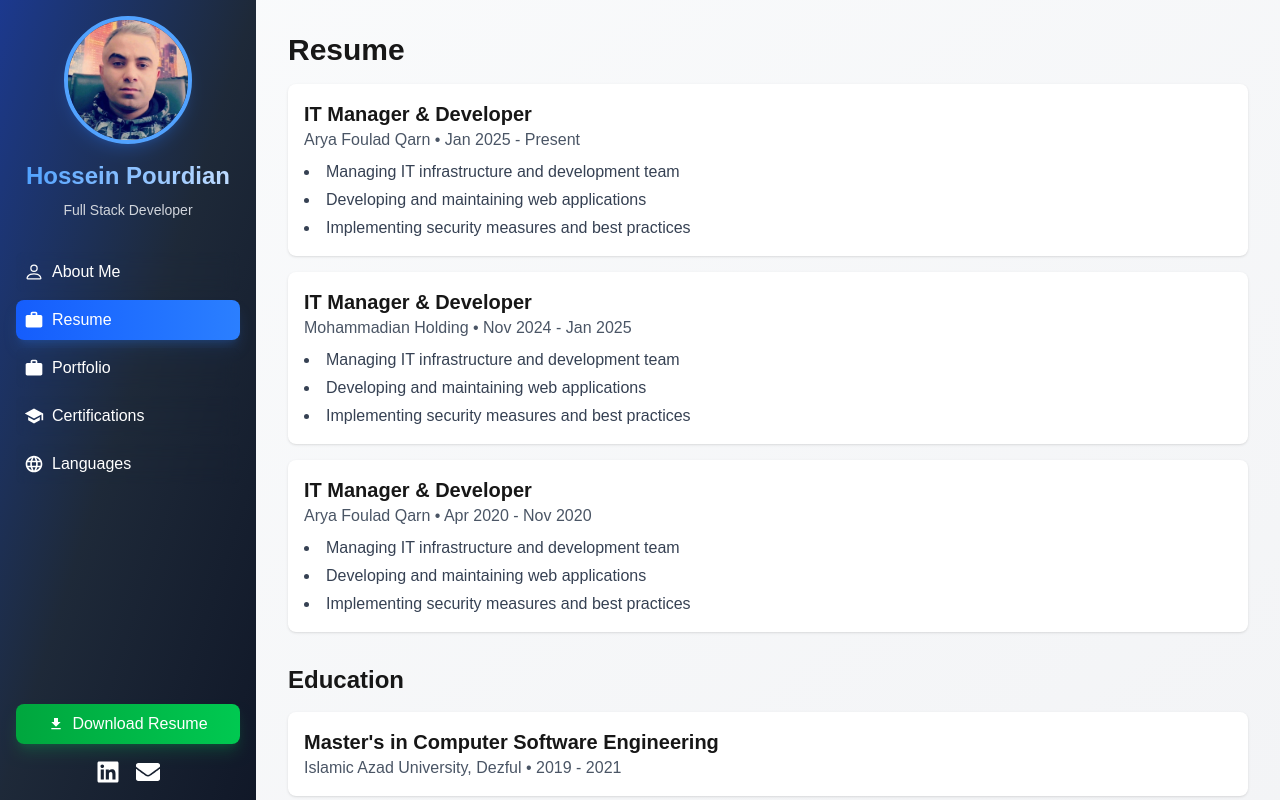
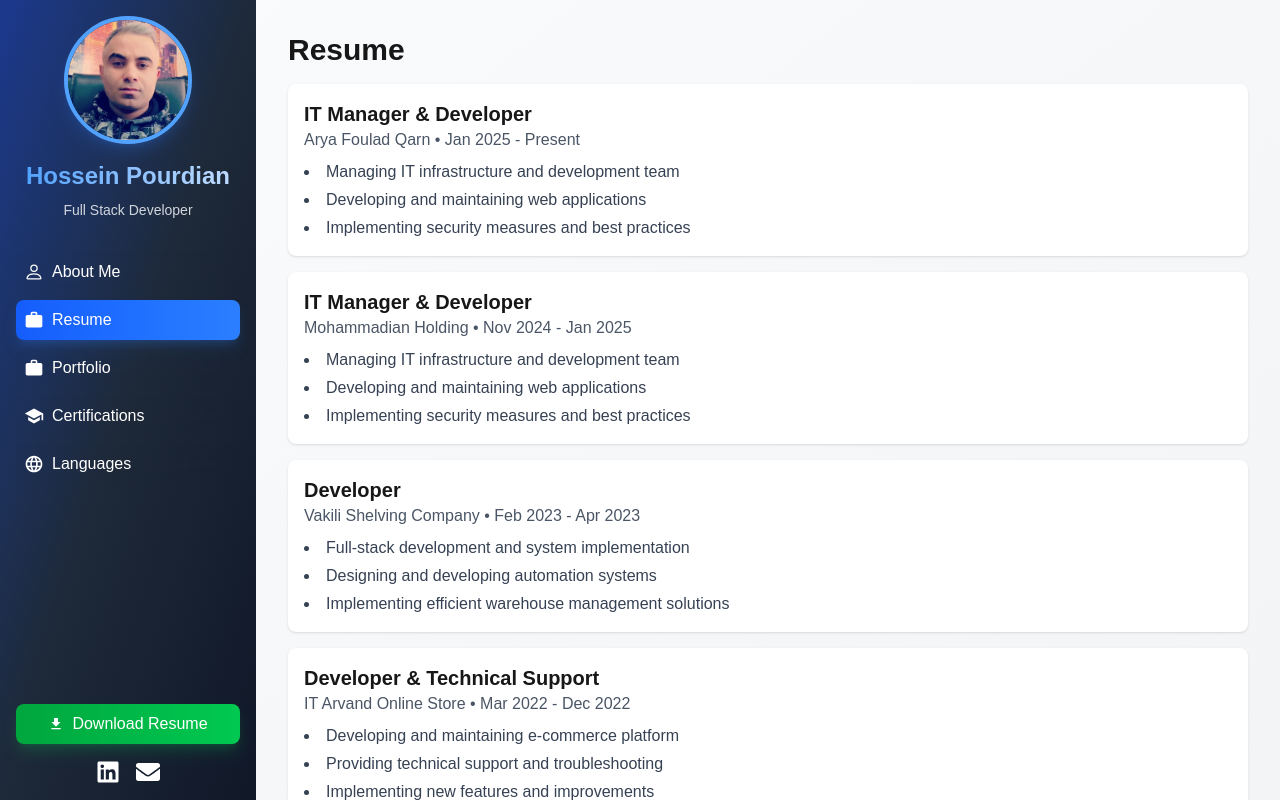
Before and after one commit to bitnevis8/pourdian, a Next.js app: page / in a window 1280 px wide. Both pictures are taken after a click on the button "Resume". Built offline with nearby package versions, Linux system fonts and the light colour scheme.

Commit message:
optimize

```diff
--- a/app/components/SidebarContent.jsx
+++ b/app/components/SidebarContent.jsx
@@ -94,12 +94,39 @@ export const ResumeContent = () => (
         </ul>
       </div>
       <div className="bg-white p-4 rounded-lg shadow">
-        <h3 className="text-xl font-semibold">IT Manager & Developer</h3>
-        <p className="text-gray-600">Arya Foulad Qarn • Apr 2020 - Nov 2020</p>
+        <h3 className="text-xl font-semibold">Developer</h3>
+        <p className="text-gray-600">Vakili Shelving Company • Feb 2023 - Apr 2023</p>
         <ul className="list-disc list-inside mt-2 text-gray-700 space-y-1">
-          <li>Managing IT infrastructure and development team</li>
-          <li>Developing and maintaining web applications</li>
-          <li>Implementing security measures and best practices</li>
+          <li>Full-stack development and system implementation</li>
+          <li>Designing and developing automation systems</li>
+          <li>Implementing efficient warehouse management solutions</li>
+        </ul>
+      </div>
+      <div className="bg-white p-4 rounded-lg shadow">
+        <h3 className="text-xl font-semibold">Developer & Technical Support</h3>
+        <p className="text-gray-600">IT Arvand Online Store • Mar 2022 - Dec 2022</p>
+        <ul className="list-disc list-inside mt-2 text-gray-700 space-y-1">
+          <li>Developing and maintaining e-commerce platform</li>
+          <li>Providing technical support and troubleshooting</li>
+          <li>Implementing new features and improvements</li>
+        </ul>
+      </div>
+      <div className="bg-white p-4 rounded-lg shadow">
+        <h3 className="text-xl font-semibold">Developer & Automation Designer</h3>
+        <p className="text-gray-600">Pars Decoration Company • Jul 2018 - Jan 2019</p>
+        <ul className="list-disc list-inside mt-2 text-gray-700 space-y-1">
+          <li>Designing and implementing automation systems</li>
+          <li>Developing custom software solutions</li>
+          <li>Managing system integration projects</li>
+        </ul>
+      </div>
+      <div className="bg-white p-4 rounded-lg shadow">
+        <h3 className="text-xl font-semibold">Android Development & Website Management</h3>
+        <p className="text-gray-600">Self Employed • Apr 2016 - Apr 2019</p>
+        <ul className="list-disc list-inside mt-2 text-gray-700 space-y-1">
+          <li>Designing and managing Android programming education website</li>
+          <li>Developing educational content and resources</li>
+          <li>Managing online learning platform</li>
         </ul>
       </div>
     </div>
--- a/app/layout.js
+++ b/app/layout.js
@@ -12,8 +12,8 @@ const geistMono = Geist_Mono({
 });
 
 export const metadata = {
-  title: "Create Next App",
-  description: "Generated by create next app",
+  title: 'Hossein Pourdian',
+  description: 'Full Stack Developer Portfolio',
 };
 
 export default function RootLayout({ children }) {
```
